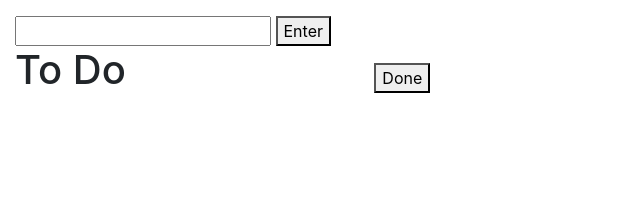
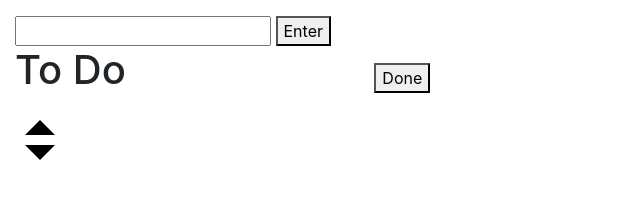
Before and after one commit to scrmbld/introJS, a website: page index.html in a window 1280 px wide. Shown: the full height of the page, 0-640 px from the left. Drawn offline with nearby package versions, Linux system fonts and the light colour scheme.

Commit message:
added arrows

```diff
--- a/css/styles.css
+++ b/css/styles.css
@@ -8,3 +8,19 @@ body{
   display:inline;
   margin-right:40%;
 }
+.up-arrow{
+  height: 0;
+  width: 0;
+  margin: 10px;
+  border-left:15px solid transparent;
+  border-right:15px solid transparent;
+  border-bottom:15px solid black;
+}
+.down-arrow{
+  height:0;
+  width:0;
+  margin:10px;
+  border-left:15px solid transparent;
+  border-right:15px solid transparent;
+  border-top:15px solid black;
+}
--- a/index.html
+++ b/index.html
@@ -31,7 +31,8 @@
 
     </div>
   </div>
-
+  <div class="up-arrow"></div>
+  <div class="down-arrow"></div>
 </div>
 <!-- js link -->
   <script src="js/scripts.js" type="text/javascript"></script>
--- a/js/scripts.js
+++ b/js/scripts.js
@@ -61,24 +61,19 @@ function createLi(finalInput){
   checkBox.addEventListener(`input`, function(event){
     container.done=checkBox.checked;
     content.classList.toggle(`done`);
-    if(container.done==true){
-      doneArray.push(todoArray[todoArray.indexOf(container)]);
-    }else{
-      todoArray.push(doneArray[doneArray.indexOf(container)]);
-    }
   });
 
   //delete button
   del.addEventListener(`click`, function(event){
     if(container.done==false){//determining which list the container is in
       todoArray.splice(todoArray.indexOf(container),1);
-
-      updateList(todoArray, todoList);
     }else{
       doneArray.splice(doneArray.indexOf(container),1);
-      updateList(doneArray, doneList);
     }
+    updateList(doneArray, doneList);
+    updateList(todoArray, todoList);
     console.log(todoList);
+    console.log(todoArray);
   });
 }
 
@@ -94,11 +89,17 @@ enter.addEventListener(`click`, e =>{
 })
 //"done" button functionality
 completeButton.addEventListener(`click`,function(event){
+  todoArray.forEach(function(item){
+    if(item.done==true){
+      doneArray.push(item);
+      todoArray.splice(todoArray.indexOf(item),1);
+    }
+  })
+  console.log(todoArray);
   updateList(doneArray, doneList);
 })
 //clear clear button
 clearButton.addEventListener(`click`,function(event){
   doneArray.splice(0,doneArray.length);
-
   updateList(doneArray, doneList);
 })
```
